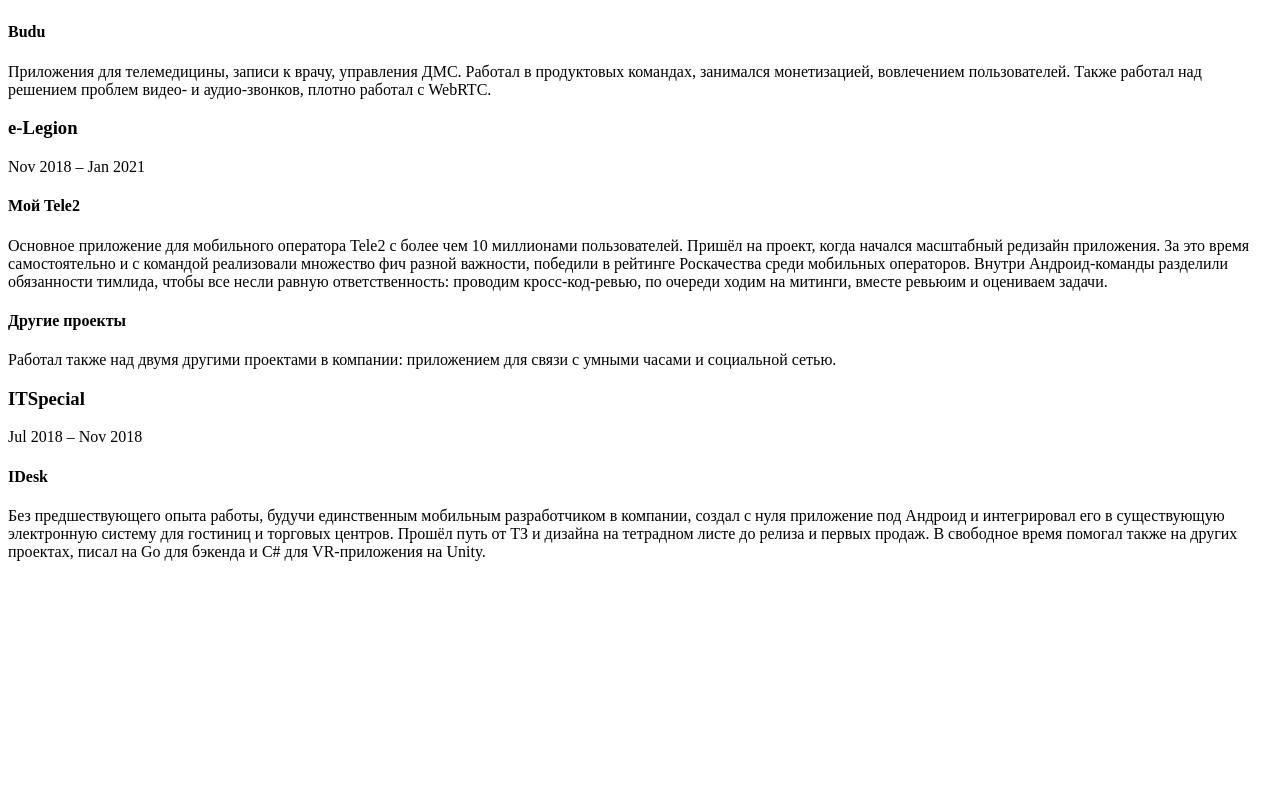
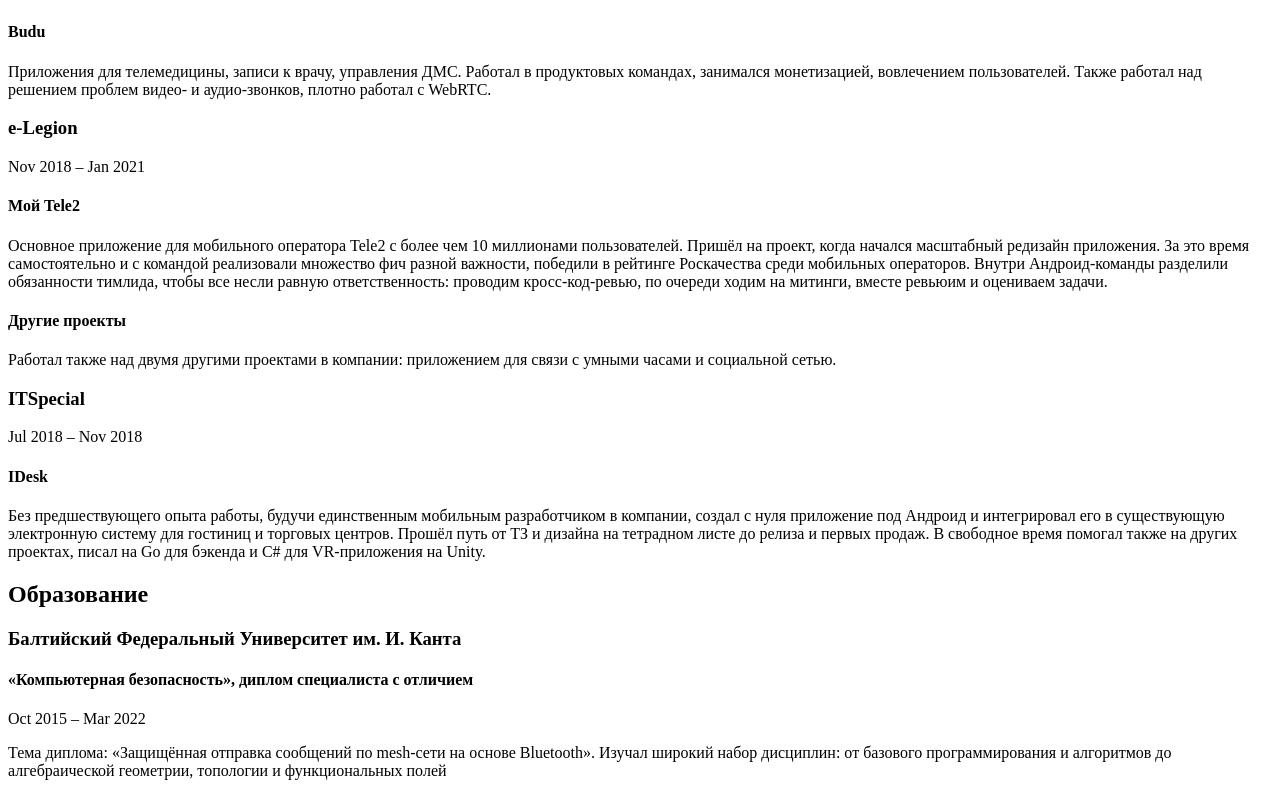
Before and after one commit to fylmr/fylmr.github.io, a SvelteKit app: page / in a window 1280 px wide. Shown: the part 501-1297 px from the top of the page. Before the commit the page ends 1070 px from the top, so only its background shows below. Built offline with nearby package versions, Linux system fonts and the light colour scheme.

Commit message:
добавил образование

```diff
--- /dev/null
+++ b/src/lib/data/education.ts
@@ -0,0 +1,21 @@
+export interface Education {
+    school: string;
+    position: string;
+    location: string;
+    startDate: Date;
+    endDate: Date | null;
+    description: string;
+}
+
+export const educationRu: Education[] = [
+    {
+        school: "Балтийский Федеральный Университет им. И. Канта",
+        position: "«Компьютерная безопасность», диплом специалиста с отличием\n",
+        location: "Калининград",
+        startDate: new Date(2015, 9, 1),
+        endDate: new Date(2022, 2, 1),
+        description: "Тема диплома: «Защищённая отправка сообщений по mesh-сети на основе Bluetooth».\n" +
+            "Изучал широкий набор дисциплин: от базового программирования " +
+            "и алгоритмов до алгебраической геометрии, топологии и функциональных полей",
+    }
+];
--- a/src/lib/data/store.ts
+++ b/src/lib/data/store.ts
@@ -1,6 +1,7 @@
 import {companiesRu} from "./companiesRu";
 import {type Header, headerRu} from "./header";
 import {writable, type Writable} from "svelte/store";
+import {type Education, educationRu} from "./education";
 
 export interface Company {
     companyName: string;
@@ -22,6 +23,9 @@
 
     experienceHeader: string;
     companies: Company[];
+
+    educationHeader: string;
+    education: Education[];
 }
 
 export let cvDataRu: CvData = {
@@ -29,6 +33,9 @@
 
     experienceHeader: "Опыт работы",
     companies: companiesRu,
+
+    educationHeader: "Образование",
+    education: educationRu,
 }
 
 export const cvData: Writable<CvData> = writable(cvDataRu);
--- a/src/routes/+page.svelte
+++ b/src/routes/+page.svelte
@@ -41,4 +41,18 @@
             </div>
         {/each}
     </div>
+
+    <div class="education">
+        <h2>{$cvData.educationHeader}</h2>
+        {#each $cvData.education as edu}
+            <div class="edu">
+                <h3>{edu.school}</h3>
+                <h4>{edu.position}</h4>
+                <div class="dates">
+                    {formatExperienceDate(edu.startDate, edu.endDate)}
+                </div>
+                <p class="description">{edu.description}</p>
+            </div>
+        {/each}
+    </div>
 </main>
```
